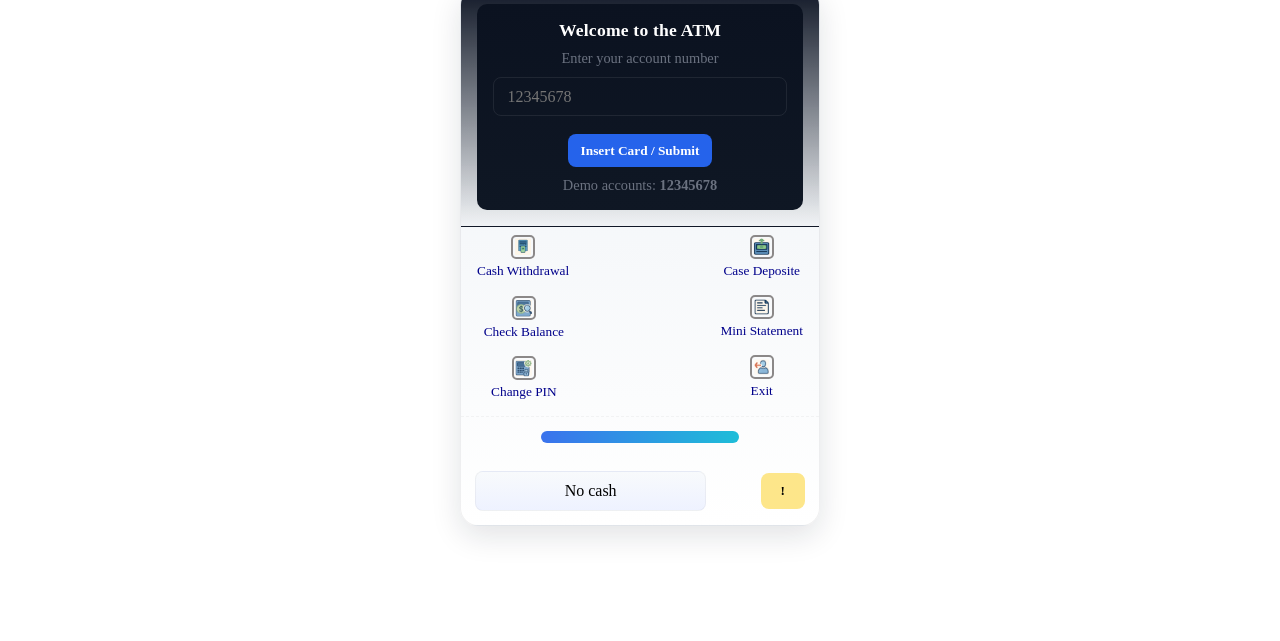
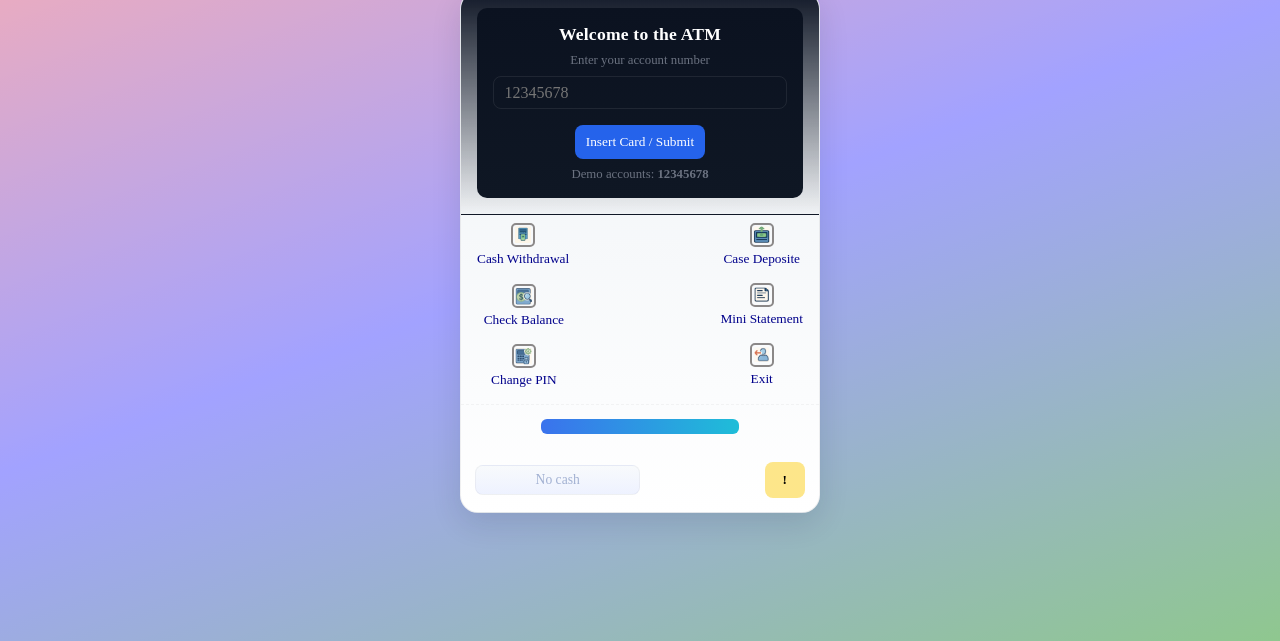
Before and after one commit to TScom-dew/atmsimulatorsystem, a plain HTML site: page index.html in a window 1280 px wide. Shown: the part 159-800 px from the top of the page. Drawn offline with Linux system fonts and the light colour scheme.

Commit message:
Refactor CSS styles for layout and design

```diff
--- a/style.css
+++ b/style.css
@@ -7,13 +7,13 @@
     }
 
     body{
-      min-height: 100vh;
+      height: 100vh;
       width: 100%;
       display: flex;
       flex-direction: column;
       justify-content: center;
       align-items: center;
-      /* background-image: linear-gradient(160deg, rgba(255, 0, 0, 0.316), rgba(0, 0, 255, 0.365), rgba(0, 128, 0, 0.438)); */
+      background-image: linear-gradient(160deg, rgba(255, 0, 0, 0.316), rgba(0, 0, 255, 0.365), rgba(0, 128, 0, 0.438));
     }
     .main-container{
       width:360px;
@@ -27,7 +27,7 @@
     .bank-name {
       width:360px;
       text-align: center;
-      font-size: 1.5rem;
+      font-size: 1rem;
       /* font-family: 'Gill Sans', 'Gill Sans MT', Calibri, 'Trebuchet MS', sans-serif; */
       font-family:Verdana, Geneva, Tahoma, sans-serif;
       color: #2563eb;
@@ -54,21 +54,21 @@
         flex-direction:column;
         justify-content:center;
         align-items:center;
-        gap:.6rem;
+        gap:0.5rem;
     }
     .screen-area h2{
-      margin:0;
+      margin:0px;
       font-size:1.1rem;
       letter-spacing:.2px;
     }
     .screen-inner p{
-      margin:0;
+      margin:0px;
         color:#6b7280;;
-        font-size:.90rem;
+        font-size:.80rem;
     }
     .screen-inner input{
         width:100%;
-        padding:.6rem;
+        padding:.4rem;
         border-radius:8px;
         border:1px solid rgba(255,255,255,0.08);background:transparent;
         color:white;
@@ -76,16 +76,16 @@
         }
         .screen-inner button{
           margin-top:.5rem;
-        padding:.55rem .8rem;
+        padding:.55rem .7rem;
         border-radius:8px;
         border:none;
         background:#2563eb;;
         color:white;
-        font-weight:600;
+        font-weight:500;
         cursor:pointer;
         }
         .muted{
-        color:#6b7280;
+        color:#a2b1d2;
         font-size:0.85rem;
         }
 
@@ -117,7 +117,7 @@
         /* MINI STATEMENT SCREEN */
       #screen-mini {
         text-align: center;
-        padding: 20px;
+        padding: 10px;
       }
 
       .title {
@@ -142,14 +142,15 @@
         background: white;
         padding: 10px;
         border-radius: 8px;
-        margin-bottom: 10px;
+        margin-bottom: 5px;
         font-size: 15px;
         text-align: left;
         border-left: 5px solid #4caf50;
+        border-bottom: 1px solid black;
       }
 
       .btn-back {
-        margin-top: 20px;
+        margin-top: 15px;
         padding: 10px 25px;
         background: #1b5e20;
         color: white;
@@ -218,7 +219,7 @@
         }
         .indicator{
         width:60%;
-        height:12px;
+        height:15px;
         border-radius:6px;
         background:linear-gradient(90deg,#2563eb,#06b6d4);
         opacity:.9;
@@ -230,17 +231,19 @@
         padding:.9rem;
         }
         .cash-slot{
-        height:40px;
-        width:70%;
+        height:30px;
+        min-width:50%;
         background:linear-gradient(180deg,#f8fafc,#eef2ff);border-radius:8px;
         border:1px solid rgba(2,6,23,0.04);
         display:flex;
         align-items:center;
         justify-content:center;
-        color:var(--muted)}
+        color:#a2b1d2;
+        font-size:0.85rem;
+      }
 
         #helpBtn{
-        width:44px;
+        width:40px;
         height:36px;
         border-radius:8px;
         border:none;
```
